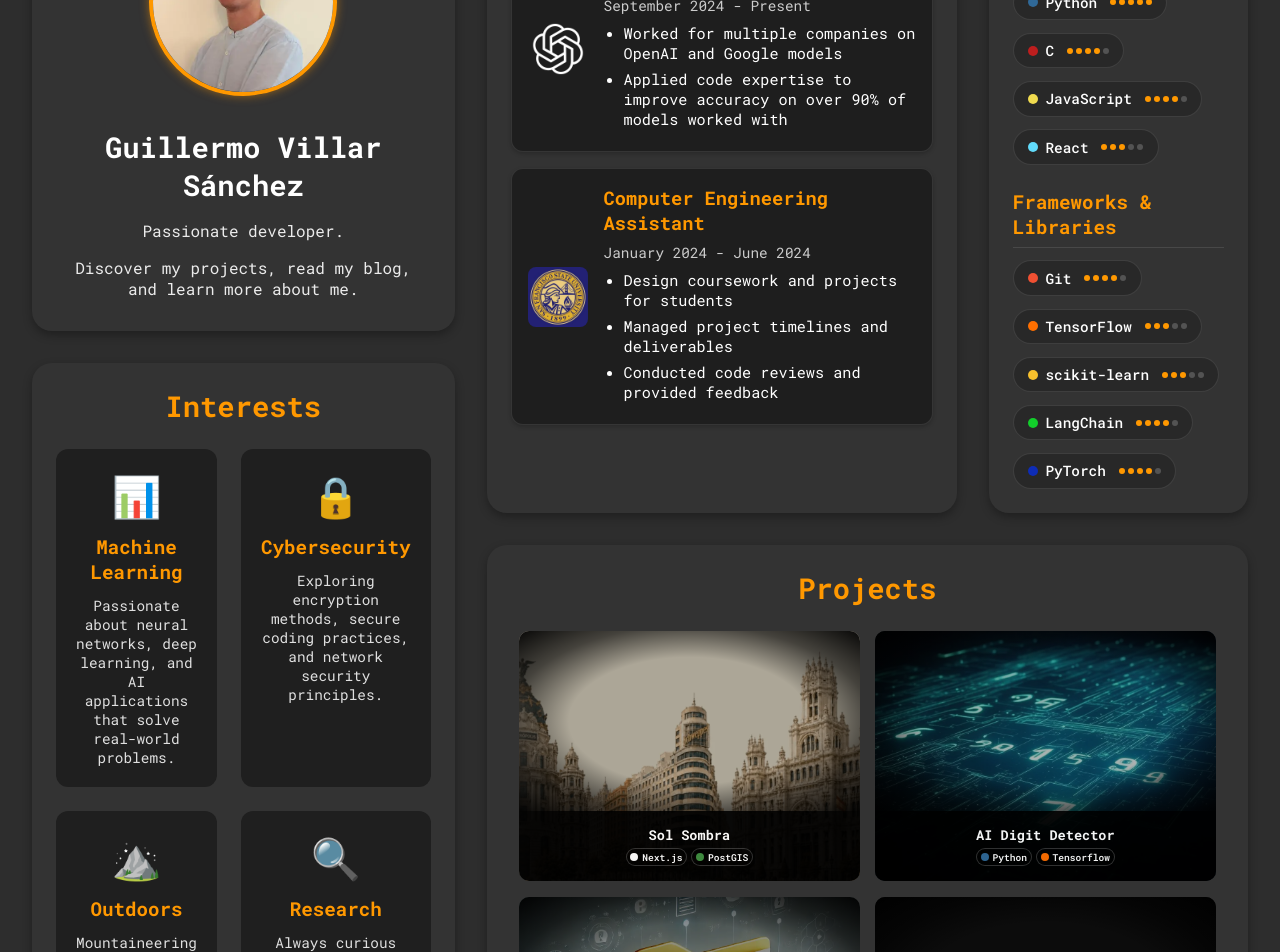
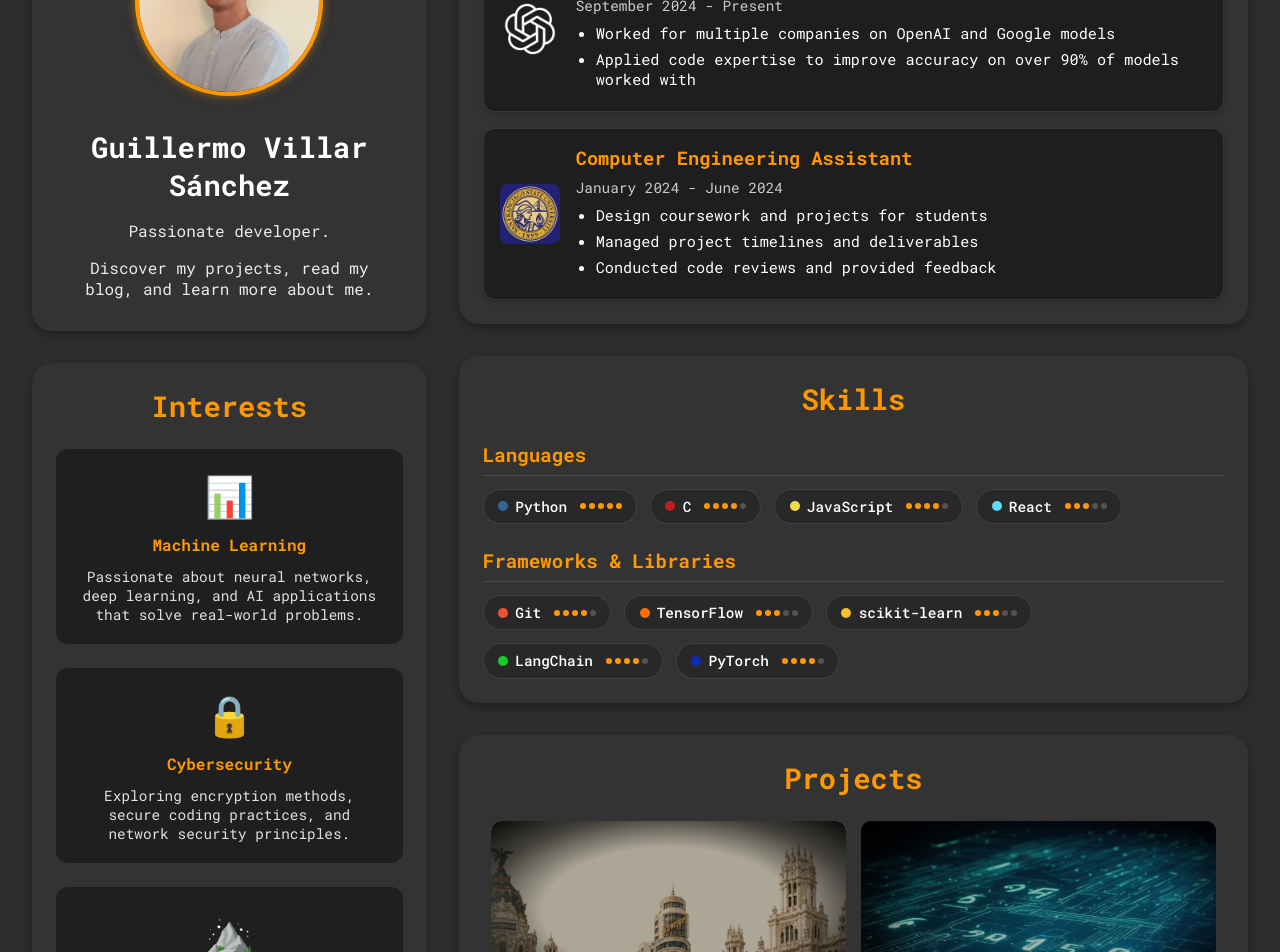
Before and after one commit to Guillermo-villar/portfolio, a React (Create React App) app: page / in a window 1280 px wide. Shown: the part 240-1192 px from the top of the page. Built offline with nearby package versions, Linux system fonts and the light colour scheme; no server answers.

Commit message:
fix(home): fill the experience panel, align the columns, stop the mid-width overflow

```diff
--- a/src/styles/experience.css
+++ b/src/styles/experience.css
@@ -2,6 +2,9 @@
   padding: 0;
   color: #fff;
   text-align: center;
+  flex: 1;
+  display: flex;
+  flex-direction: column;
 }
 
 .experience-section h2 {
@@ -15,9 +18,11 @@
   display: flex;
   flex-direction: column;
   gap: 1rem;
+  flex: 1;
 }
 
 .experience-card {
+  flex: 1;
   display: flex;
   align-items: center;
   border: 1px solid rgba(255, 255, 255, 0.1);
--- a/src/styles/home.css
+++ b/src/styles/home.css
@@ -9,6 +9,8 @@
 
 .left-column {
   flex: 1;
+  min-width: 0;
+  container-type: inline-size;
   display: flex;
   flex-direction: column;
 }
@@ -38,7 +40,7 @@
 
 .interests-grid {
   display: grid;
-  grid-template-columns: 1fr 1fr;
+  grid-template-columns: repeat(2, minmax(0, 1fr));
   gap: 1.5rem;
 }
 
@@ -62,7 +64,7 @@
 
 .interest-card h3 {
   margin: 0 0 0.75rem 0;
-  font-size: 1.2rem;
+  font-size: 1rem;
   color: #ff9800;
 }
 
@@ -101,6 +103,7 @@
 
 .right-column {
   flex: 2;
+  min-width: 0;
   display: flex;
   flex-direction: column;
   gap: 2rem;
@@ -123,7 +126,10 @@
 
 .half-width {
   flex: 1;
+  min-width: 0;
   margin-bottom: 0;
+  display: flex;
+  flex-direction: column;
 }
 
 /* Make Experience wider than Skills */
@@ -133,6 +139,32 @@
 
 .half-width:last-child {
   flex: 1; /* Skills takes up 1/3 of the space */
+}
+
+/* The left column is narrow beside the right one: one interest per row until it is wide enough for two */
+@container (max-width: 420px) {
+  .interests-grid {
+    grid-template-columns: 1fr;
+  }
+}
+
+@container (min-width: 480px) {
+  .interest-card h3 {
+    font-size: 1.2rem;
+  }
+}
+
+/* Mid widths: Experience and Skills stack instead of squeezing each other */
+@media (max-width: 1400px) {
+  .dual-container {
+    flex-direction: column;
+  }
+
+  .half-width,
+  .half-width:first-child,
+  .half-width:last-child {
+    flex: none;
+  }
 }
 
 /* Responsive layout for mobile devices */
```
